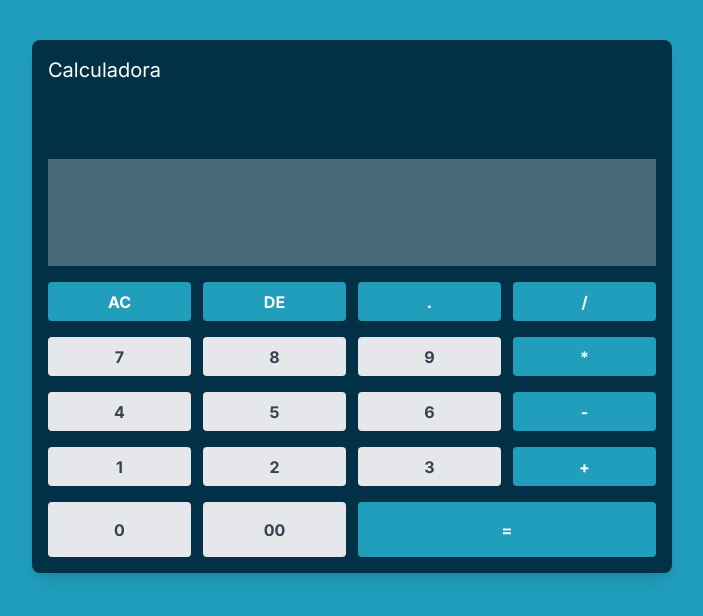
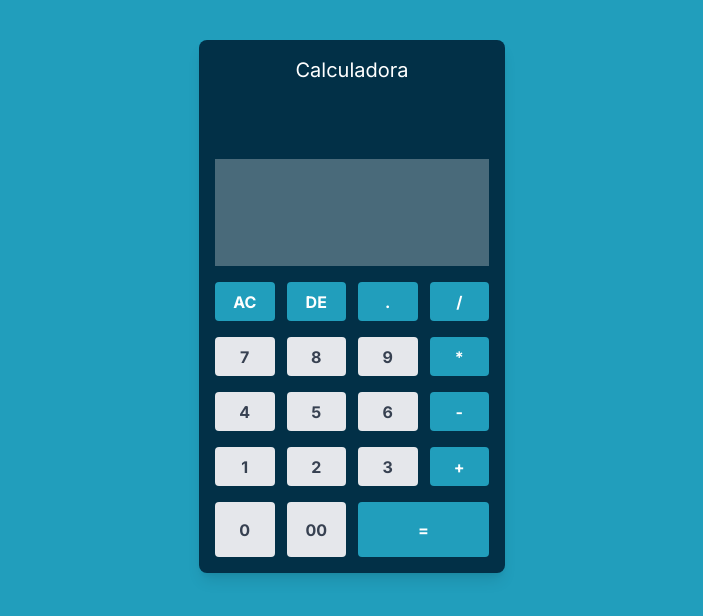
Before and after one commit to akdm77/calculator, a Next.js app: page / in a window 1280 px wide. Shown: the top 616 px of the page, without its empty margins (288-991 px from the left). Built offline with nearby package versions, Linux system fonts and the light colour scheme.

Commit message:
second commitd

```diff
--- a/src/app/page.tsx
+++ b/src/app/page.tsx
@@ -30,10 +30,10 @@ export default function Home() {
 
 
   return (
-    <main className="flex h-screen sm:min-w-16 bg-[#219ebc]">
-      <div className="grid max-w-5xl sm:max-w2.5 sm:min-w-10 bg-[#023047] h-2/3 w-6/12 mx-auto mt-10 p-4 rounded-lg shadow-lg">
-       <h1 className="flex text-center max-w-5xl text-white text-xl" >Calculadora</h1>
-       <input className="flex w-full max-w-5xl text-right border-white py-1 px-5 text-2x1 text-white" type="text" value={display}  disabled/>
+    <main className="flex h-screen  bg-[#219ebc]">
+      <div className="grid min-w-56 xl:w-auto lg:w-auto md:w-auto sm:w-auto bg-[#023047] h-2/3 w-6/12 mx-auto mt-10 p-4 rounded-lg shadow-lg">
+       <h1 className=" text-center max-w-5xl text-white text-xl" >Calculadora</h1>
+       <input className=" w-full max-w-5xl text-right border-white py-1 px-5 text-2x1 text-white" type="text" value={display}  disabled/>
        <div className="grid max-w-5xl grid-cols-4 gap-y-4 gap-x-3 mt-4">
         <button onClick={clean} className=" flex-initial bg-[#219ebc]  text-center hover:bg-blue-700 text-white font-bold px-py rounded">AC</button>
         <button onClick={deleteNum} className=" bg-[#219ebc] text-center hover:bg-blue-700 text-white font-bold px-py rounded">DE</button>
```
